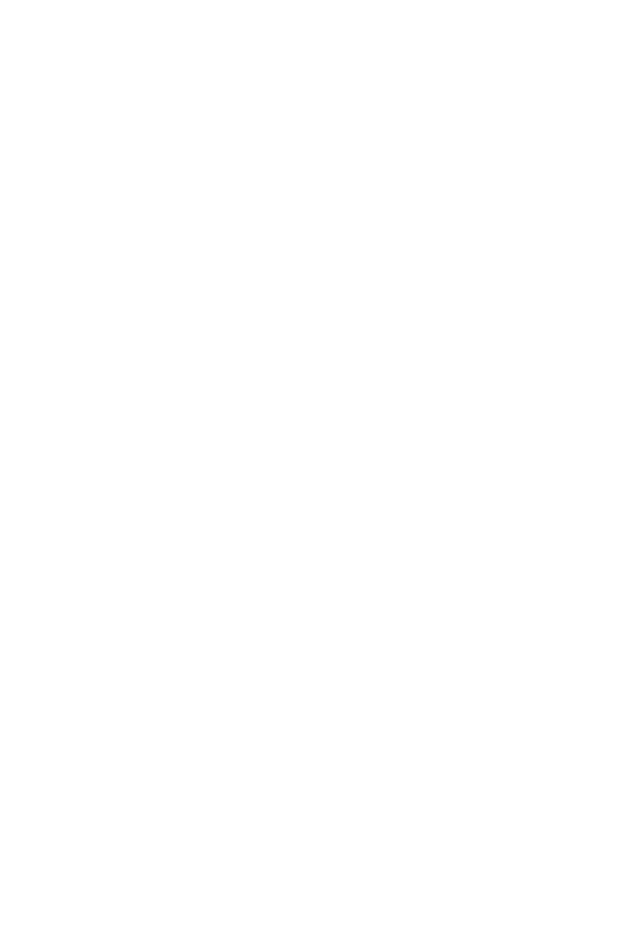
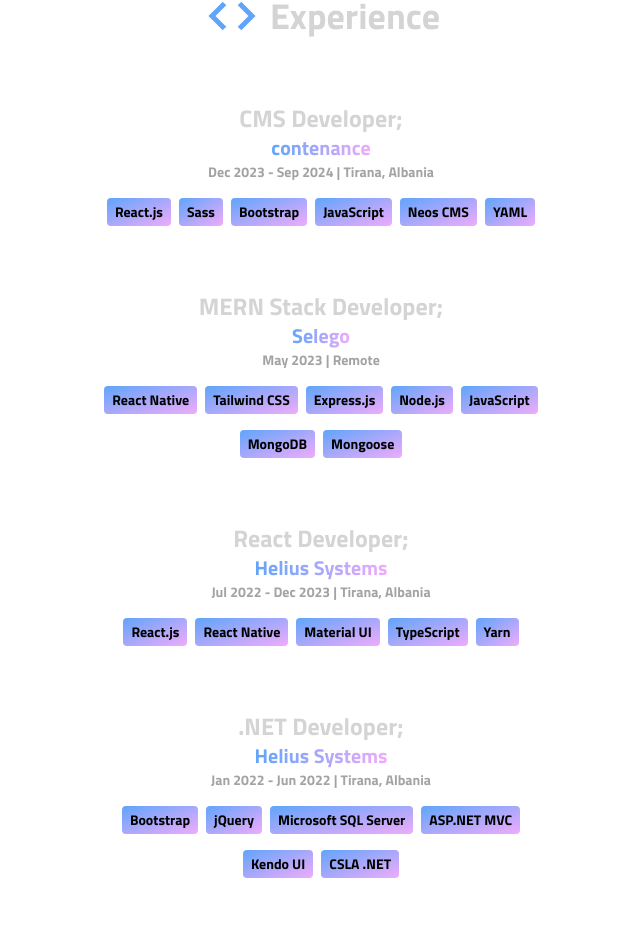
Before and after one commit to joanskenderi/joanskenderi.dev, a Next.js app: page / in a window 1280 px wide. Shown: the part 830-1782 px from the top of the page, without its empty margins (319-959 px from the left). Before the commit the page ends 800 px from the top, so only its background shows below. Built offline with nearby package versions, Linux system fonts and the light colour scheme.

Commit message:
feat: add experience section

```diff
--- /dev/null
+++ b/app/components/Experience.tsx
@@ -0,0 +1,47 @@
+import { BiCode } from 'react-icons/bi';
+
+import { EXPERIENCES } from '@/app/data';
+
+export default function Experience() {
+  return (
+    <section className="text-center pb-4 border-b border-zinc-900">
+      <h2 className="inline-block my-14 text-4xl">
+        <span className="flex items-center">
+          <BiCode className="mr-2 text-5xl text-blue-400 lg:text-6xl" />
+          <span className="text-4xl">Experience</span>
+        </span>
+      </h2>
+
+      {EXPERIENCES.map((experience, index) => (
+        <div key={index} className="flex flex-wrap mb-16 lg:justify-center">
+          <div className="flex flex-col justify-start items-center w-full max-w-xl mx-auto">
+            <h3 className="text-2xl font-semibold">
+              {experience.title};{'  '}
+            </h3>
+
+            <a href={experience.link} target="_blank">
+              <span className="text-xl text-transparent bg-clip-text bg-gradient-to-r from-blue-400 to-fuchsia-300">
+                {experience.company}
+              </span>
+            </a>
+
+            <p className="mb-2 text-sm text-neutral-400">
+              {experience.year} | {experience.location}
+            </p>
+
+            <div className="flex flex-wrap justify-center gap-2 sm:w-4/5">
+              {experience.skills.map((technology, index) => (
+                <span
+                  key={index}
+                  className="mt-1 px-1 py-1 rounded text-sm text-black bg-gradient-to-br from-blue-400 to-fuchsia-300 lg:mt-2 lg:px-2"
+                >
+                  {technology}
+                </span>
+              ))}
+            </div>
+          </div>
+        </div>
+      ))}
+    </section>
+  );
+}
--- /dev/null
+++ b/app/data/index.ts
@@ -0,0 +1,51 @@
+import { ExperienceItem } from '@/app/types';
+
+export const EXPERIENCES = [
+  {
+    title: 'CMS Developer',
+    company: 'contenance',
+    link: 'https://contenance.de/',
+    year: 'Dec 2023 - Sep 2024',
+    location: 'Tirana, Albania',
+    skills: ['React.js', 'Sass', 'Bootstrap', 'JavaScript', 'Neos CMS', 'YAML'],
+  },
+  {
+    title: 'MERN Stack Developer',
+    company: 'Selego',
+    link: 'https://www.selego.co/',
+    year: 'May 2023',
+    location: 'Remote',
+    skills: [
+      'React Native',
+      'Tailwind CSS',
+      'Express.js',
+      'Node.js',
+      'JavaScript',
+      'MongoDB',
+      'Mongoose',
+    ],
+  },
+  {
+    title: 'React Developer',
+    company: 'Helius Systems',
+    link: 'https://helius-software.com/',
+    year: 'Jul 2022 - Dec 2023',
+    location: 'Tirana, Albania',
+    skills: ['React.js', 'React Native', 'Material UI', 'TypeScript', 'Yarn'],
+  },
+  {
+    title: '.NET Developer',
+    company: 'Helius Systems',
+    link: 'https://helius-software.com/',
+    year: 'Jan 2022 - Jun 2022',
+    location: 'Tirana, Albania',
+    skills: [
+      'Bootstrap',
+      'jQuery',
+      'Microsoft SQL Server',
+      'ASP.NET MVC',
+      'Kendo UI',
+      'CSLA .NET',
+    ],
+  },
+] as ExperienceItem[];
--- a/app/page.tsx
+++ b/app/page.tsx
@@ -1,5 +1,6 @@
 import Header from '@/app/components/Header';
 import Hero from '@/app/components/Hero';
+import Experience from '@/app/components/Experience';
 
 export default function Home() {
   return (
@@ -11,6 +12,10 @@
       <div className="container mx-auto px-8">
         <Header />
         <Hero />
+
+        <main>
+          <Experience />
+        </main>
       </div>
     </div>
   );
--- /dev/null
+++ b/app/types/index.ts
@@ -0,0 +1,8 @@
+export type ExperienceItem = {
+  title: string;
+  company: string;
+  link: string;
+  year: string;
+  location: string;
+  skills: string[];
+};
```
